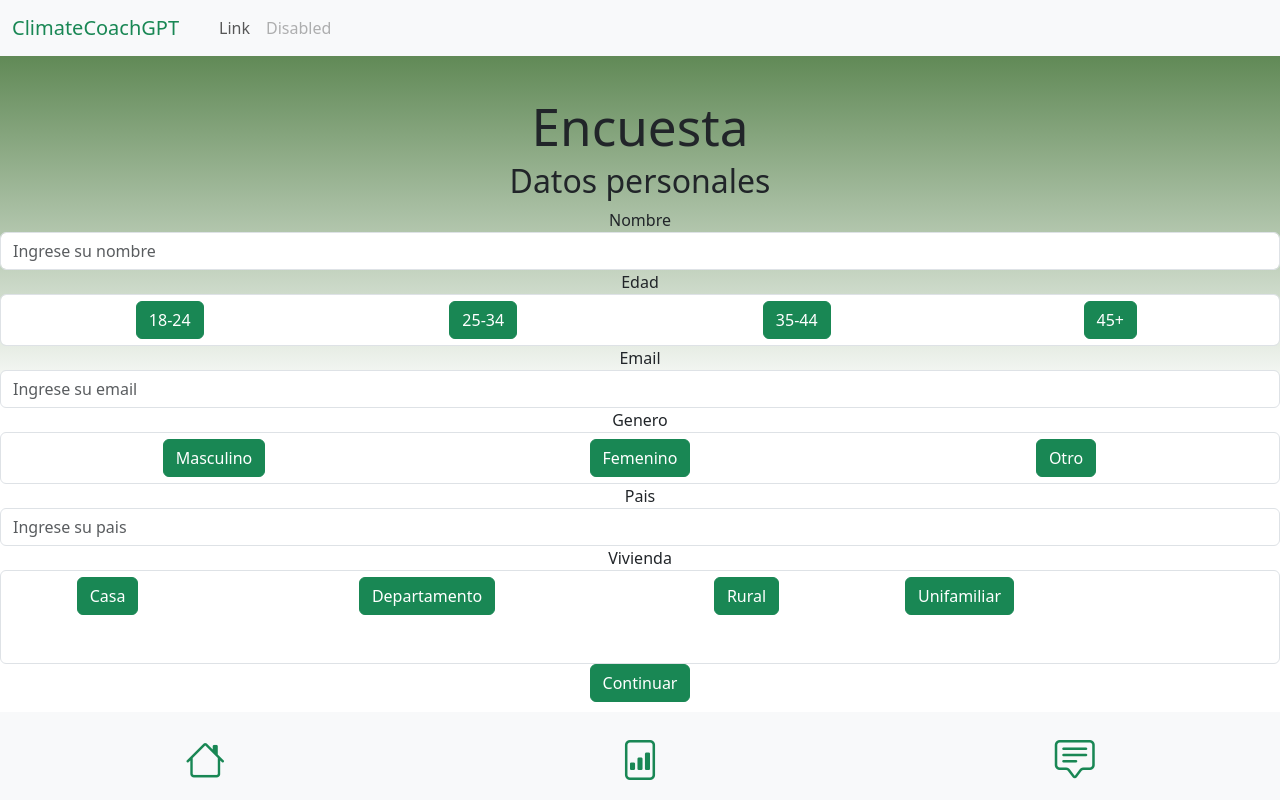
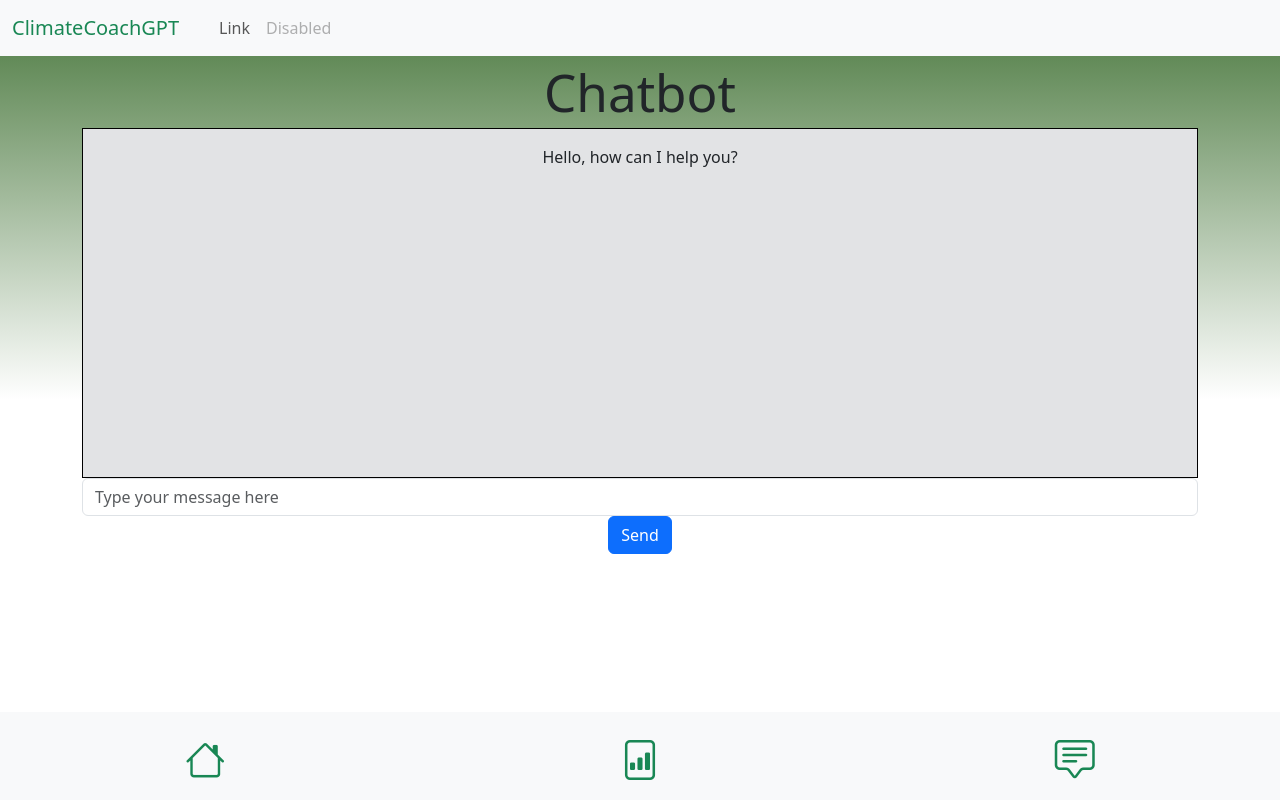
Before and after one commit to chochelius/ccgpt, a React (Vite) app: page / in a window 1280 px wide. Built offline with nearby package versions, Linux system fonts and the light colour scheme.

Commit message:
mejor chat

```diff
--- a/src/pages/Chat/Chat.jsx
+++ b/src/pages/Chat/Chat.jsx
@@ -1,41 +1,142 @@
 import "./Chat.css";
+import { useState } from "react";
 
 const Chat = () => {
+  const [userInput, setUserInput] = useState("");
+  const [botResponse, setBotResponse] = useState("Hello, how can I help you?");
+  const [botHistory, setBotHistory] = useState([]);
+
+  const handleUserInput = (e) => {
+    setUserInput(e.target.value);
+  };
+
+  const handleSubmit = (e) => {
+    e.preventDefault();
+    setBotResponse(userInput);
+    setUserInput("");
+  };
+
+  const generateReply = (trigger, reply, text) => {
+    let item;
+    let items;
+    for (let x = 0; x < trigger.length; x++) {
+      for (let y = 0; y < reply.length; y++) {
+        if (text.includes(trigger[x][y])) {
+          items = reply[x];
+          item = items[Math.floor(Math.random() * items.length)];
+        }
+      }
+    }
+    return item;
+  };
+
+  const matchReply = (userInput) => {
+    const trigger = [
+      ["hi", "hey", "hello"],
+      ["how are you", "how are things", "how you doing"],
+      ["what is going on", "what is up"],
+      ["happy", "good", "amazing", "fantastic", "cool"],
+      ["bad", "bored", "tired", "sad"],
+      ["thanks", "thank you"],
+      ["bye", "good bye", "goodbye"],
+    ];
+
+    const reply = [
+      ["Hello", "Hi", "It's nice seeing you!"],
+      [
+        "I'm doing good... how are you?",
+        "I feel kind of lonely, how are you?",
+        "I feel happy, how are you?",
+      ],
+      ["Nothing much", "Exciting things!", "I'm happy to see you!"],
+      ["Glad to hear it", "Yayyy!! That's the spirit!"],
+      ["There is always a rainbow after the rain!"],
+      ["You're welcome", "No problem", "It's my pleasure!"],
+      ["Goodbye, it was a nice talk"],
+    ];
+
+    const alternative = [
+      "Same",
+      "Go on...",
+      "Try again please?",
+      "I'm listening...",
+    ];
+
+    let botMsg = generateReply(trigger, reply, userInput);
+
+    if (!botMsg) {
+      botMsg = alternative[Math.floor(Math.random() * alternative.length)];
+    }
+
+    setBotHistory([botMsg, ...botHistory]);
+  };
+
   return (
-    <div>
-      <div className="pt-3">
-        <div className="col align-self-center">
-          <div className="mt-1">
-            <div className="card text-success">
-            <textarea
-                  className="form-control text-success"
-                  placeholder="Leave a comment here"
-                  id="floatingTextarea2"
-                  style={
-                    {
-                      height: "200px",
-                      color: "success",
-                    }
-                  }
-                ></textarea>
+    //     <div className="container py-5" style={{ height: "100vh" }}>
+    //       <div className="chat-container my-3">
+    //         <div className="chat-header">
+    //           <h1>Chatbot</h1>
+    //         </div>
+    //         <div className="chat-body">
+    //           <div
+    //             className="chat-messages bg-secondary-subtle"
+    //             style={{ height: "350px", border: "1px solid black" }}
+    //           >
+    //             <div className="chat-message container">
+    //               <p className=" fixed-bottom">{botResponse}</p>
+    //             </div>
+    //           </div>
+    //         </div>
+    //         <div className="chat-footer">
+    //           <form onSubmit={handleSubmit}>
+    //             <input
+    //               type="text"
+    //               className="form-control"
+    //               placeholder="Type your message here"
+    //               value={userInput}
+    //               onChange={handleUserInput}
+    //             />
+    //             <button className="btn btn-primary">Send</button>
+    //           </form>
+    //         </div>
+    //       </div>
+    //     </div>
+    //   );
+    // };
 
-              <div className="card-body">
-              <div className="form-floating">
-                <textarea
-                  className="form-control text-success"
-                  placeholder="Leave a comment here"
-                  id="floatingTextarea2"
-                  style={
-                    {
-                      height: "75px",
-                    }
-                  }
-                ></textarea>
-                <label htmlFor="floatingTextarea2">Comments</label>
-                </div>
-              </div>
+    // export default Chat;
+
+    // chat bot component from https://dev.to/kimmese/how-to-speak-robot-4pa0
+
+    <div className="container py-5" style={{ height: "100vh" }}>
+      <div className="chat-container my-3">
+        <div className="chat-header">
+          <h1>Chatbot</h1>
+        </div>
+        <div className="chat-body">
+          <div
+            className="chat-messages bg-secondary-subtle"
+            style={{ height: "350px", border: "1px solid black" }}
+          >
+            <div className="chat-message container sticky-bottom" style={{ height: "100%" }}>
+              <p className="align-bottom sticky-bottom">{botHistory}</p>
+              <p className="align-bottom sticky-bottom">{botResponse}</p>
             </div>
           </div>
+        </div>
+        <div className="chat-footer">
+          <form onSubmit={handleSubmit}>
+            <input
+              type="text"
+              className="form-control"
+              placeholder="Type your message here"
+              value={userInput}
+              onChange={handleUserInput}
+            />
+            <button className="btn btn-primary" onClick={() => matchReply(userInput)}>
+              Send
+            </button>
+          </form>
         </div>
       </div>
     </div>
--- a/src/pages/Form/Form.jsx
+++ b/src/pages/Form/Form.jsx
@@ -33,29 +33,29 @@ const Form = ({ onSubmit }) => {
   const [pais, setPais] = useState("");
   const [vivienda, setVivienda] = useState("");
 
- const handleNombre = (e) => {
+  const handleNombre = (e) => {
     setNombre(e.target.value);
-  }
+  };
 
   const handleEdad = (e) => {
     setEdad(e.target.value);
-  }
+  };
 
   const handleEmail = (e) => {
     setEmail(e.target.value);
-  }
+  };
 
   const handleGenero = (e) => {
     setGenero(e.target.value);
-  }
+  };
 
   const handlePais = (e) => {
     setPais(e.target.value);
-  }
+  };
 
   const handleVivienda = (e) => {
     setVivienda(e.target.value);
-  }
+  };
 
   const handleSubmit = (e) => {
     e.preventDefault();
@@ -69,14 +69,14 @@ const Form = ({ onSubmit }) => {
     });
   };
 
-
-
   return (
     <form onSubmit={handleSubmit} className="my-5 py-5 overflow-scroll">
       <h1 className="text-center">Encuesta</h1>
       <h2 className="text-center">Datos personales</h2>
       <div className="form-group">
-        <label htmlFor="nombre">Nombre</label>
+        <label htmlFor="nombre" className="py-2">
+          Nombre
+        </label>
 
         <input
           type="text"
@@ -84,15 +84,21 @@ const Form = ({ onSubmit }) => {
           id="nombre"
           placeholder="Ingrese su nombre"
           value={nombre}
+          style={{ height: "50px" }}
           onChange={handleNombre}
         />
       </div>
 
       <div className="form-group">
-        <label htmlFor="edad">Edad</label>
+        <label htmlFor="edad" className="py-2">
+          Edad
+        </label>
 
-        <div className="container-fluid form-control justify-content-center " id="edad">
-          <div className=" d-flex ">
+        <div
+          className="container-fluid form-control justify-content-center "
+          id="edad"
+        >
+          <div className=" d-flex my-2">
             <div className="col-3">
               <button
                 type="button"
@@ -138,20 +144,25 @@ const Form = ({ onSubmit }) => {
       </div>
 
       <div className="form-group">
-        <label htmlFor="email">Email</label>
+        <label htmlFor="email" className="py-2">
+          Email
+        </label>
 
         <input
           type="email"
           className="form-control"
           id="email"
           placeholder="Ingrese su email"
+          style={{ height: "50px" }}
           value={email}
           onChange={handleEmail}
         />
       </div>
 
       <div className="form-group">
-        <label htmlFor="genero">Genero</label>
+        <label htmlFor="genero" className="py-2">
+          Genero
+        </label>
         {/*
         <select
           className="form-control"
@@ -219,8 +230,10 @@ const Form = ({ onSubmit }) => {
           onChange={handlePais}
         />
       </div>
-      <div className="form-group
-      ">
+      <div
+        className="form-group
+      "
+      >
         <label htmlFor="vivienda">Vivienda</label>
 
         <div className="container-fluid form-control pb-5" id="vivienda">
@@ -273,7 +286,7 @@ const Form = ({ onSubmit }) => {
       </button>
     </form>
   );
-}
+};
 
 Form.propTypes = {
   onSubmit: PropTypes.func.isRequired,
--- a/src/router/router.jsx
+++ b/src/router/router.jsx
@@ -15,10 +15,10 @@ const RouterComponent = () => {
         <Router>
             <Navbar />
             <Routes>
+                <Route path="/" element={<Chat />} />
                 <Route path="/Page2" element={<Page2 />} />
-                <Route path="/" element={<Form />} />
+                <Route path="/form" element={<Form />} />
                 <Route path="/data" element={<Data />} />
-                <Route path="/chat" element={<Chat />} />
             </Routes>
             <Footer />
         </Router>
```
Also changed, not shown: src/pages/Page2/Page2.jsx (+0 -176 lines).
